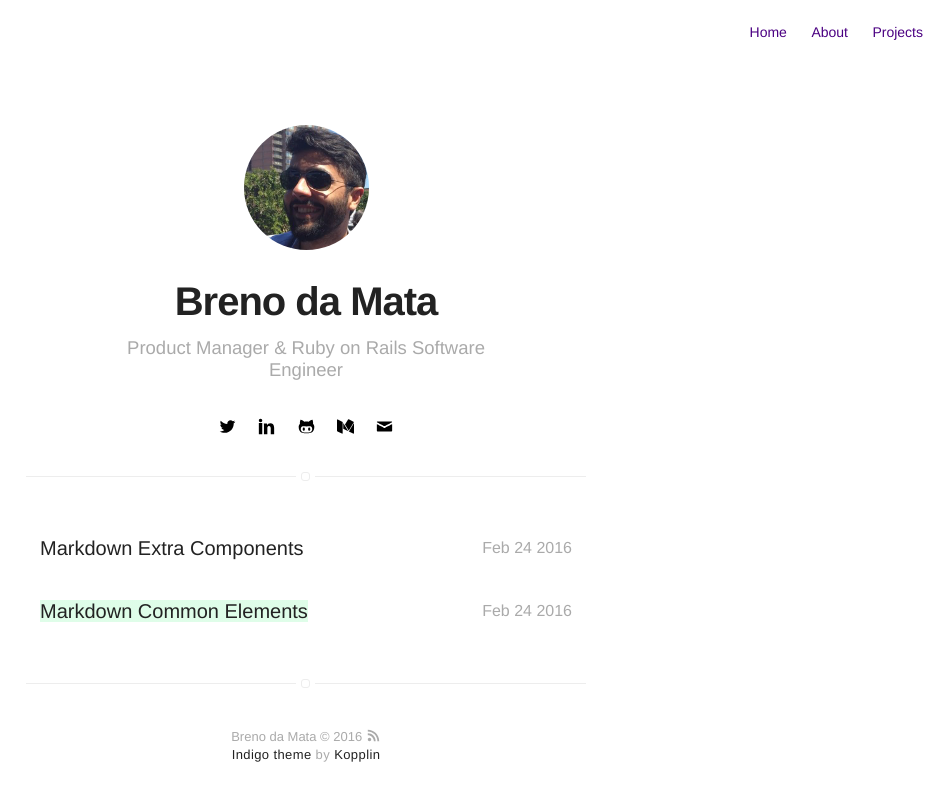
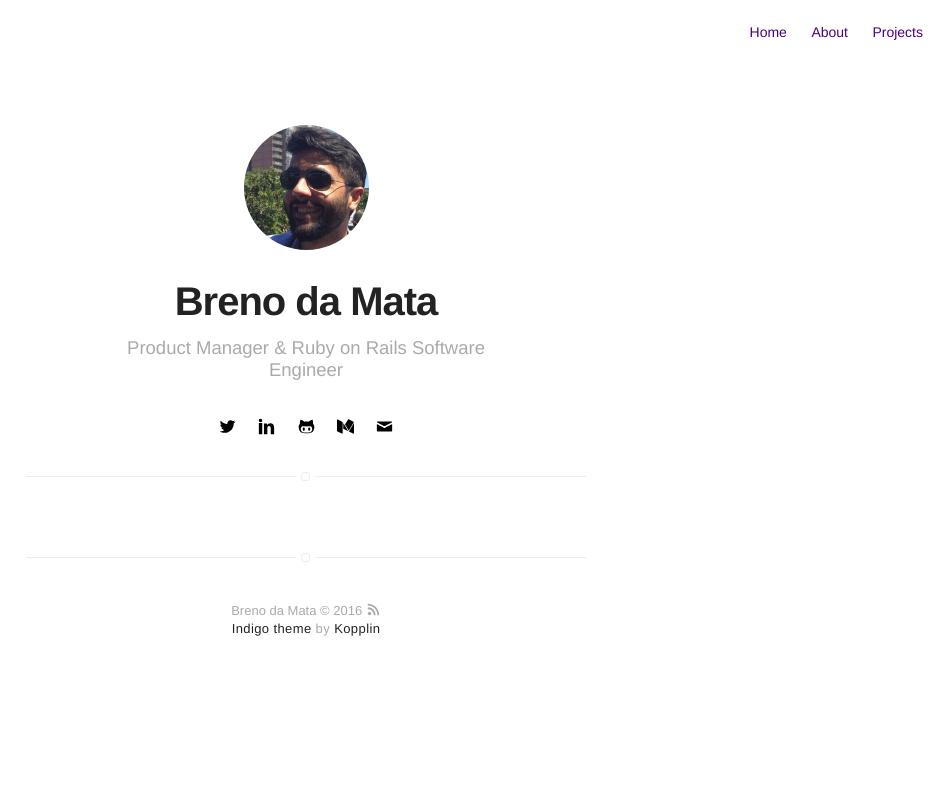
Before and after one commit to brenodamata/old_page, a Jekyll site: the page built from blog/index.html, in a window 1280 px wide. Shown: the top 801 px of the page, without its empty margins (334-1280 px from the left). Built offline with Jekyll 4.4.1, drawn with Linux system fonts in a browser that asks for light colours.

```diff
--- a/_includes/social-links.html
+++ b/_includes/social-links.html
@@ -30,7 +30,7 @@
     {% endif %}
 
     {% if site.linkedin %}
-        <a class="link" data-title="linkedin.com/in/{{ site.linkedin }}" href="http://linkedin.com/{{ site.linkedin }}" target="_blank">
+        <a class="link" data-title="linkedin.com/in/{{ site.linkedin }}" href="http://linkedin.com/in/{{ site.linkedin }}" target="_blank">
             <svg class="icon icon-linkedin"><use xlink:href="#icon-linkedin"></use></svg>
         </a>
     {% endif %}
--- a/_posts/2015-02-24-markdown-extra-components.markdown
+++ b/_posts/2015-02-24-markdown-extra-components.markdown
@@ -7,6 +7,7 @@ tag:
 - components
 - extra
 blog: true
+draft: true
 ---
 
 ## Summary:
--- a/_posts/2016-02-24-markdown-common-elements.markdown
+++ b/_posts/2016-02-24-markdown-common-elements.markdown
@@ -6,6 +6,7 @@ tag:
 - markdown
 - elements
 blog: true
+draft: true
 star: true
 ---
 
```
Also changed, not shown: screen-shot.png (deleted), 4 other files.
